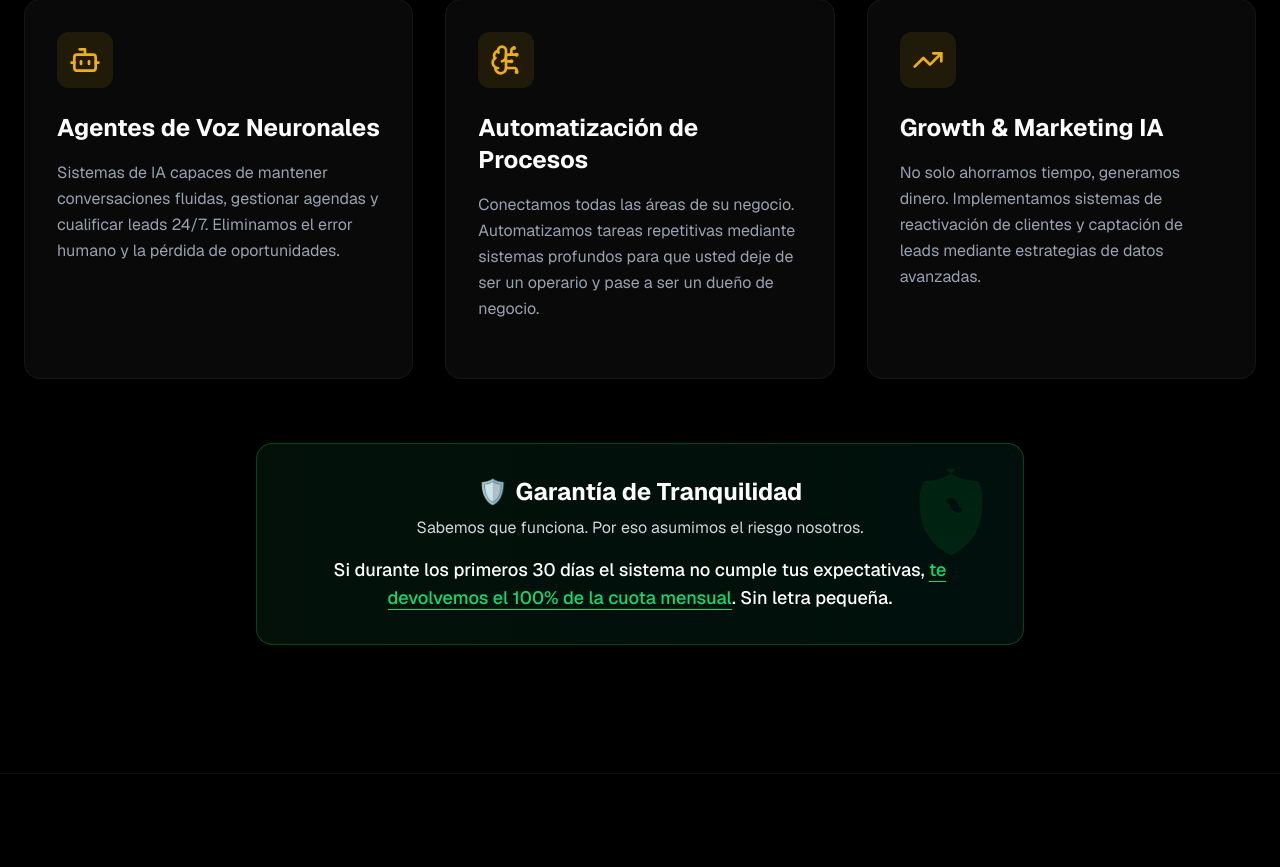
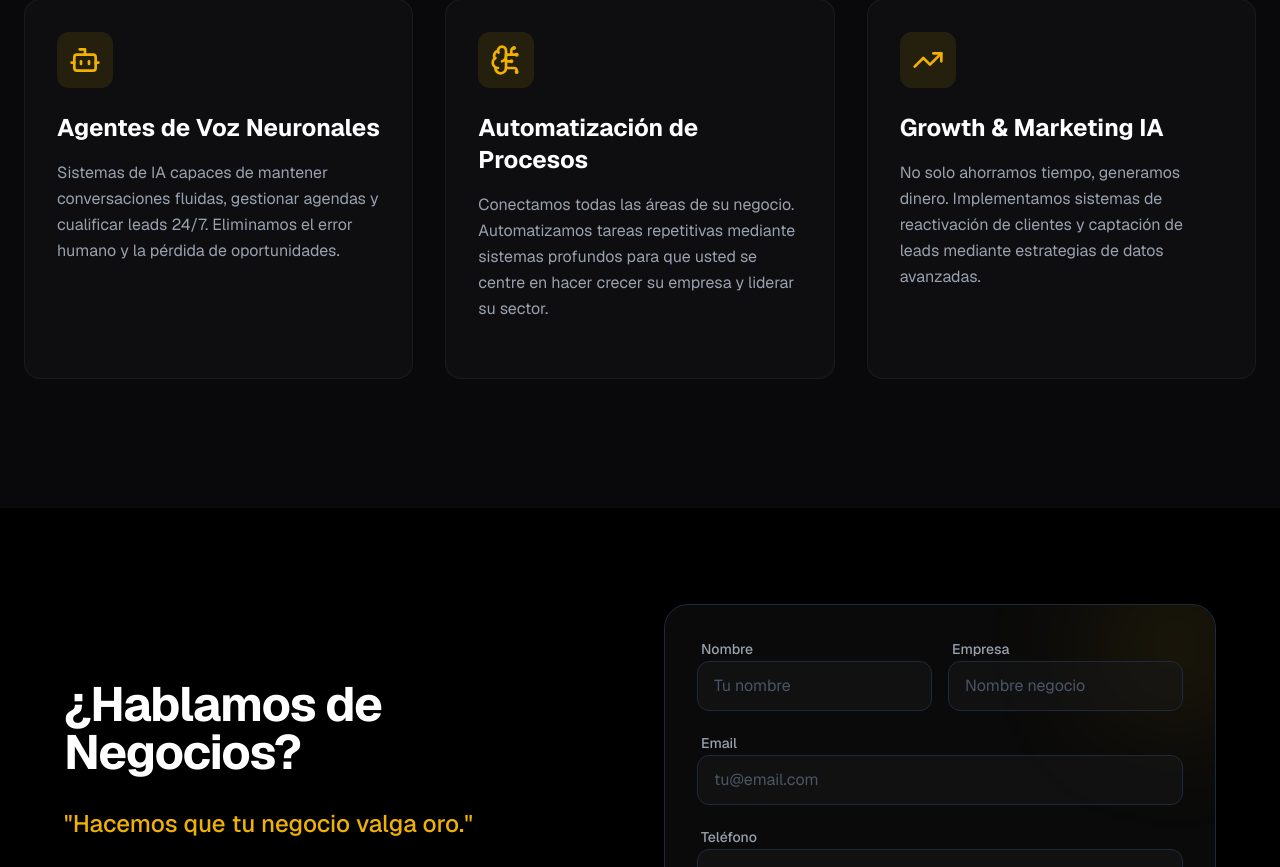
Before and after one commit to alewine73/nexocore-web, a Next.js app: page / in a window 1280 px wide. Shown: the part 1753-2620 px from the top of the page. Built offline with nearby package versions, Linux system fonts and the light colour scheme.

Commit message:
Mejoras textos y quitada garantia

```diff
--- a/app/page.tsx
+++ b/app/page.tsx
@@ -97,8 +97,8 @@ export default function Home() {
         </div>
       </section>
 
-      {/* --- SERVICIOS --- */}
-      <section id="servicios" className="py-32 px-6">
+      {/* --- SERVICIOS (VALUE STACK) --- */}
+      <section id="servicios" className="py-32 px-6 bg-zinc-950">
         <div className="max-w-7xl mx-auto">
           <div className="text-center mb-20">
             <h2 className="text-3xl md:text-5xl font-bold text-white mb-6">
@@ -111,6 +111,7 @@ export default function Home() {
           </div>
 
           <div className="grid md:grid-cols-3 gap-8">
+            {/* Servicio 1 */}
             <div className="bg-zinc-900/40 border border-white/5 p-8 rounded-2xl hover:bg-zinc-900/80 hover:border-yellow-500/20 transition-all duration-300 group">
               <div className="h-14 w-14 bg-yellow-500/10 text-yellow-500 rounded-xl flex items-center justify-center mb-6 group-hover:scale-110 transition-transform">
                 <Bot size={32} />
@@ -121,16 +122,18 @@ export default function Home() {
               </p>
             </div>
 
+            {/* Servicio 2 */}
             <div className="bg-zinc-900/40 border border-white/5 p-8 rounded-2xl hover:bg-zinc-900/80 hover:border-yellow-500/20 transition-all duration-300 group">
               <div className="h-14 w-14 bg-yellow-500/10 text-yellow-500 rounded-xl flex items-center justify-center mb-6 group-hover:scale-110 transition-transform">
                 <BrainCircuit size={32} />
               </div>
               <h3 className="text-2xl font-bold text-white mb-4">Automatización de Procesos</h3>
               <p className="text-gray-400 leading-relaxed mb-6">
-                Conectamos todas las áreas de su negocio. Automatizamos tareas repetitivas mediante sistemas profundos para que usted deje de ser un operario y pase a ser un dueño de negocio.
+                Conectamos todas las áreas de su negocio. Automatizamos tareas repetitivas mediante sistemas profundos para que usted se centre en hacer crecer su empresa y liderar su sector.
               </p>
             </div>
 
+            {/* Servicio 3 */}
             <div className="bg-zinc-900/40 border border-white/5 p-8 rounded-2xl hover:bg-zinc-900/80 hover:border-yellow-500/20 transition-all duration-300 group">
               <div className="h-14 w-14 bg-yellow-500/10 text-yellow-500 rounded-xl flex items-center justify-center mb-6 group-hover:scale-110 transition-transform">
                 <TrendingUp size={32} />
@@ -138,27 +141,6 @@ export default function Home() {
               <h3 className="text-2xl font-bold text-white mb-4">Growth & Marketing IA</h3>
               <p className="text-gray-400 leading-relaxed mb-6">
                 No solo ahorramos tiempo, generamos dinero. Implementamos sistemas de reactivación de clientes y captación de leads mediante estrategias de datos avanzadas.
-              </p>
-            </div>
-          </div>
-
-          {/* SECCIÓN GARANTÍA */}
-          <div className="mt-16 max-w-3xl mx-auto text-center">
-            <div className="bg-gradient-to-r from-green-900/20 to-emerald-900/20 border border-green-500/30 p-8 rounded-2xl relative overflow-hidden">
-              <div className="absolute top-0 right-0 p-4 opacity-10">
-                <svg xmlns="http://www.w3.org/2000/svg" viewBox="0 0 24 24" fill="currentColor" className="w-24 h-24 text-green-500">
-                  <path fillRule="evenodd" d="M12.516 2.17a.75.75 0 00-1.032 0 11.209 11.209 0 01-7.877 3.08.75.75 0 00-.722.515A12.74 12.74 0 002.25 12c0 5.097 2.974 9.53 7.262 11.555a.75.75 0 00.976 0C14.776 21.53 17.75 17.097 17.75 12a12.74 12.74 0 00-.635-6.235.75.75 0 00-.722-.515 11.209 11.209 0 01-7.877-3.08zM12 13.25a.75.75 0 000-1.5A2.25 2.25 0 009.75 9.5a.75.75 0 000 1.5 2.25 2.25 0 002.25 2.25z" clipRule="evenodd" />
-                </svg>
-              </div>
-
-              <h3 className="text-2xl font-bold text-white mb-2 flex items-center justify-center gap-2">
-                <span className="text-green-500">🛡️</span> Garantía de Tranquilidad
-              </h3>
-              <p className="text-gray-300 mb-4">
-                Sabemos que funciona. Por eso asumimos el riesgo nosotros.
-              </p>
-              <p className="text-lg font-medium text-white">
-                Si durante los primeros 30 días el sistema no cumple tus expectativas, <span className="text-green-400 border-b border-green-400">te devolvemos el 100% de la cuota mensual</span>. Sin letra pequeña.
               </p>
             </div>
           </div>
```
